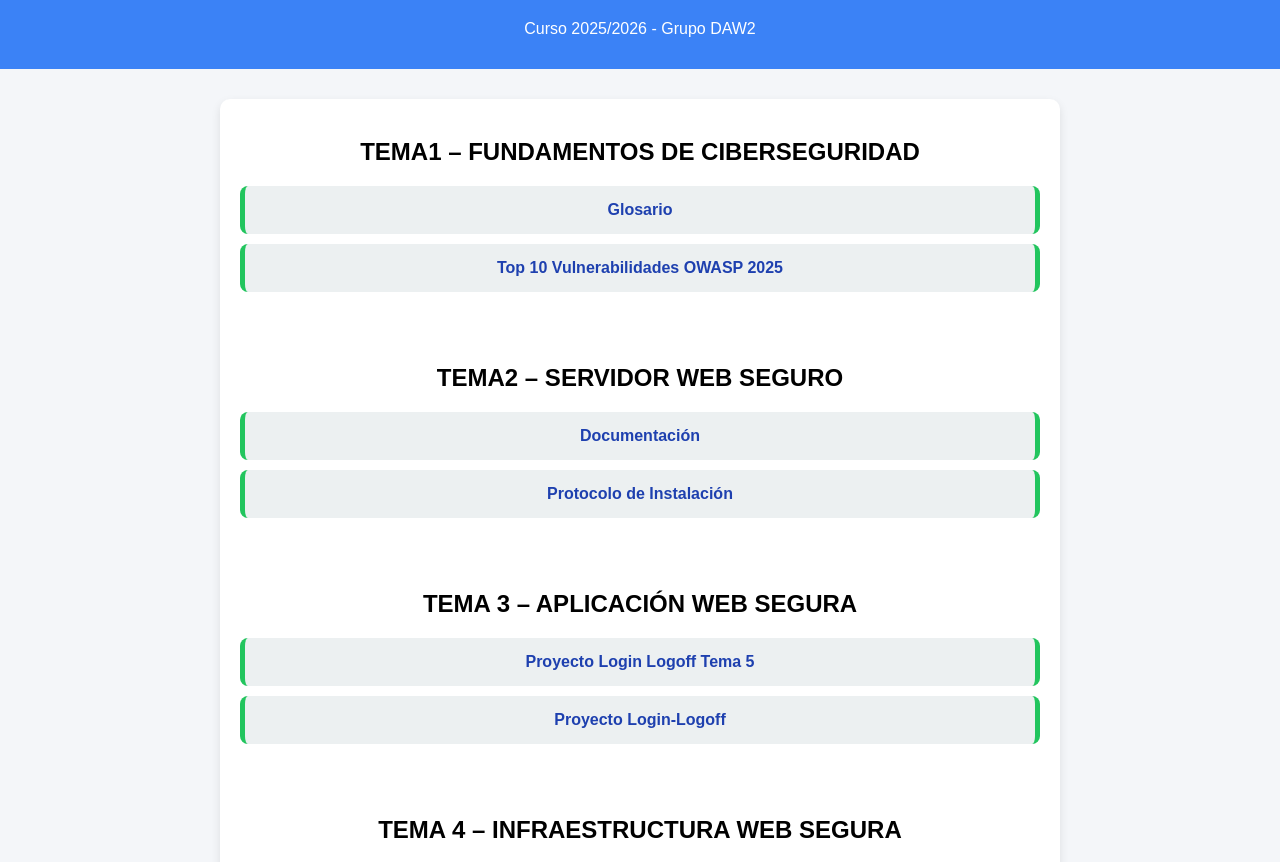
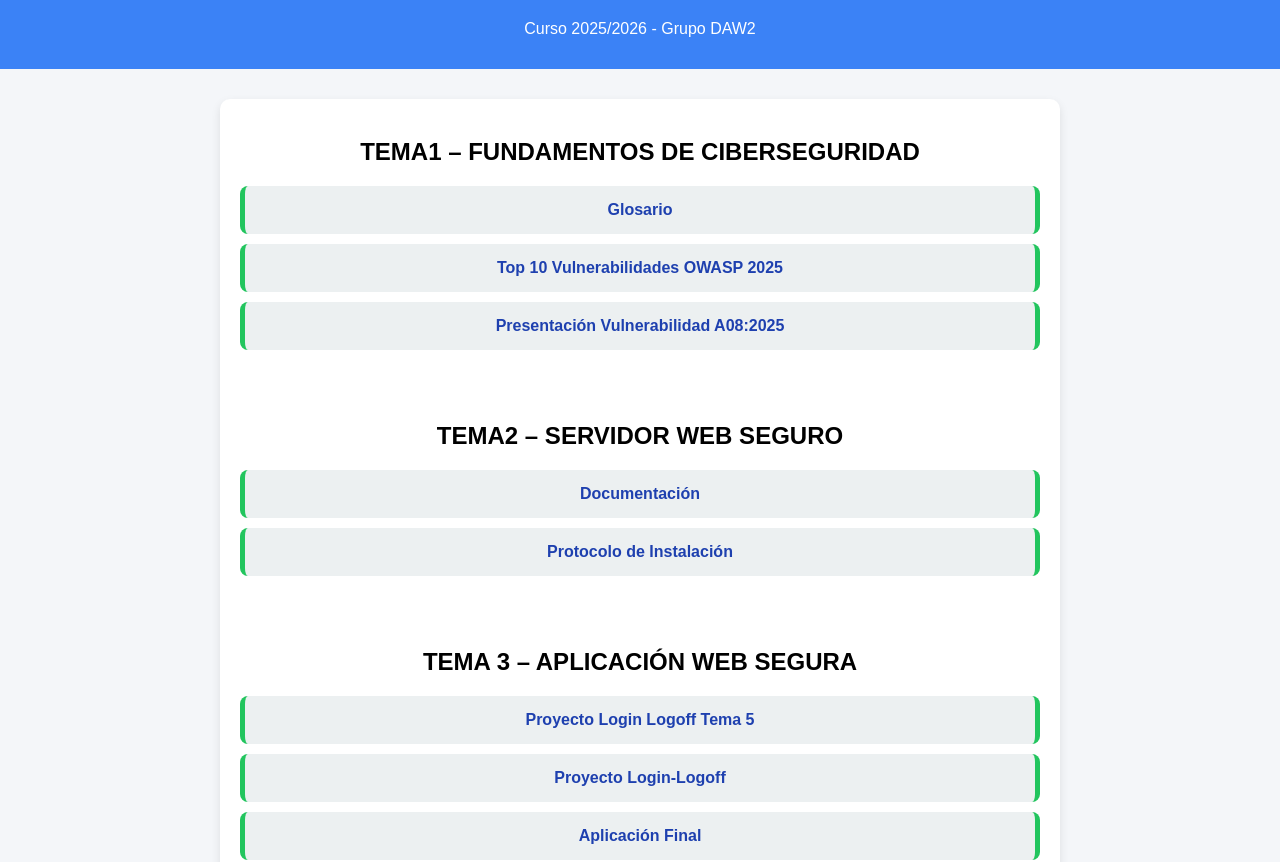
Before and after one commit to MN-Alberto/AMNCIBProyectoCIB, a plain HTML site: page index.html in a window 1280 px wide. Shown: the part 93-955 px from the top of the page. Drawn offline with Linux system fonts and the light colour scheme.

Commit message:
Add: Se añaden archivos pendientes
Add: Se añaden archivos pendientes

```diff
--- a/index.html
+++ b/index.html
@@ -81,6 +81,7 @@
         <ul>
             <li><a href="Ejercicio1.pdf" target="_blank"><b>Glosario</b></a></li>
             <li><a href="VulnerabilidadesOWASP.pdf" target="_blank"><b>Top 10 Vulnerabilidades OWASP 2025</b></a></li>
+            <li><a href="A08_OWASP.pdf" target="_blank"><b>Presentación Vulnerabilidad A08:2025</b></a></li>
         </ul>
         <br><br>
 
@@ -96,6 +97,7 @@
         <ul>
             <li><a href="../AMNDWESProyectoLoginLogoffTema5/indexLoginLogoff.php"><b>Proyecto Login Logoff Tema 5</b></a></li>
             <li><a href="../AMNDWESProyectoLoginLogoff/indexProyectoLoginLogoff.php"><b>Proyecto Login-Logoff</b></a></li>
+            <li><a href="../AMNDWESAplicacionFinal/indexAplicacionFinal.php"><b>Aplicación Final</b></a></li>
         </ul>
 
         <br><br>
```
Also changed, not shown: 1 other file.
